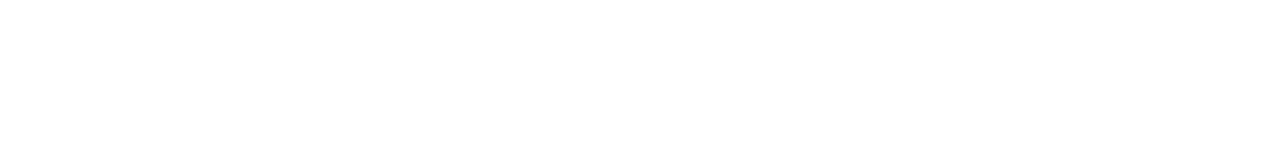
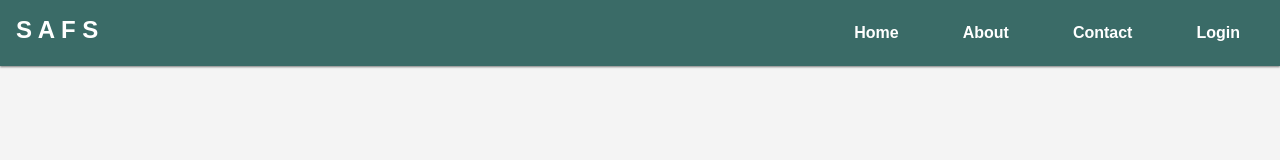
Before and after one commit to Holyfivr/Secure-Anonymous-Feedback-System, a plain HTML site: page index.html in a window 1280 px wide. Drawn offline with Linux system fonts and the light colour scheme.

Commit message:
menu added

```diff
--- /dev/null
+++ b/css/main.css
@@ -0,0 +1,59 @@
+html, body {
+    margin: 0;
+    padding: 0;
+    font-family: Arial, sans-serif;
+    background-color: #f4f4f4;
+}
+
+:root {
+    --primary-text: #000000;
+    --secondary-text: #ffffff;
+    --primary-color: #3a6b67;
+    --secondary-color: #ffffff;
+    --shadow-25: rgba(0, 0, 0, 0.25);
+    --shadow-50: rgba(0, 0, 0, 0.5);
+    --shadow-75: rgba(0, 0, 0, 0.75);
+}
+
+.navbar {
+    display: flex;
+    justify-content: space-between;
+    background-color: var(--primary-color);
+    padding: 1rem;
+    display: flex;
+    gap: 2rem;
+    box-shadow: 0px 1px 2px var(--shadow-50);
+}
+.navbar a {
+    color: var(--secondary-color);
+    text-decoration: none;
+    font-weight: bold;
+    padding: 0.5rem 1.5rem;
+}
+.navbar a:hover {
+    background-color: var(--secondary-color);
+    color: var(--primary-color);
+    padding: 0.5rem 1.5rem;
+}
+
+.role-button {
+    padding: 1rem 2rem;
+    margin: 1rem;
+    font-size: 1.2rem;
+    cursor: pointer;
+    background-color: var(--primary-color);
+    color: var(--secondary-color);
+    border: none;
+    border-radius: 5px;
+}
+.logo {
+    font-size: 1.5rem;
+    font-weight: bold;
+    color: var(--secondary-color);
+}
+.nav-links {
+    display: flex;
+    gap: 1rem;
+    align-items: center;
+    height: 100%;
+}
--- a/css/style.css
+++ /dev/null
@@ -1,13 +0,0 @@
-html, body {
-    margin: 0;
-    padding: 0;
-    font-family: Arial, sans-serif;
-    background-color: #f4f4f4;
-}
-
-:root {
-    --primary-text: #000000;
-    --secondary-text: #ffffff;
-    --primary-color: #ff8902;
-    --secondary-color: #ffffff;
-}
--- a/index.html
+++ b/index.html
@@ -4,6 +4,8 @@
     <meta charset="UTF-8">
     <meta name="viewport" content="width=device-width, initial-scale=1.0">
     <title>Secure Anonymous Feedback System</title>
+    <link rel="stylesheet" href="/css/main.css">
+    <script src="module/router.mjs" type="module"></script>
 </head>
 <body>
     <div id="root"></div>
--- /dev/null
+++ b/module/dom-helper.mjs
@@ -0,0 +1,18 @@
+
+/*
+This function creates an element,
+defines its type, assigns it with one or more classes (optional),
+and adds content (optional),
+and finally appends it to parent element
+*/
+export function createElement(parent, type, classList = [], content) {
+    const element = document.createElement(type);
+    if (classList.length > 0) {
+        element.classList.add(...classList);
+    }
+    if (content) {
+        element.innerHTML = content;
+    }
+    parent.appendChild(element);
+    return element;
+}
--- /dev/null
+++ b/module/landing-page.mjs
@@ -0,0 +1,22 @@
+import { createElement } from "./dom-helper.mjs";
+const root = document.getElementById("root");
+
+export function renderLandingPage() {
+    root.innerHTML = ""; // Clear existing content
+    renderNavBar();
+
+
+
+}
+
+
+function renderNavBar() {
+    const nav = createElement(root, "nav", ["navbar"]);
+    createElement(nav, "div", ["logo"], "S A F S");
+    createElement(nav, "div", ["nav-links"], `
+        <a href="#/home">Home</a>
+        <a href="#/about">About</a>
+        <a href="#/contact">Contact</a>
+        <a href="#/login">Login</a>
+    `);
+}
--- /dev/null
+++ b/module/router.mjs
@@ -0,0 +1,4 @@
+import { createElement } from "./dom-helper.mjs";
+import { renderLandingPage } from "./landing-page.mjs";
+
+renderLandingPage(); // Initial render
```
Also changed, not shown: module/feedback-form.mjs (added), module/login-admin.mjs (added), module/login-student.mjs (added), module/login-teacher.mjs (added).
